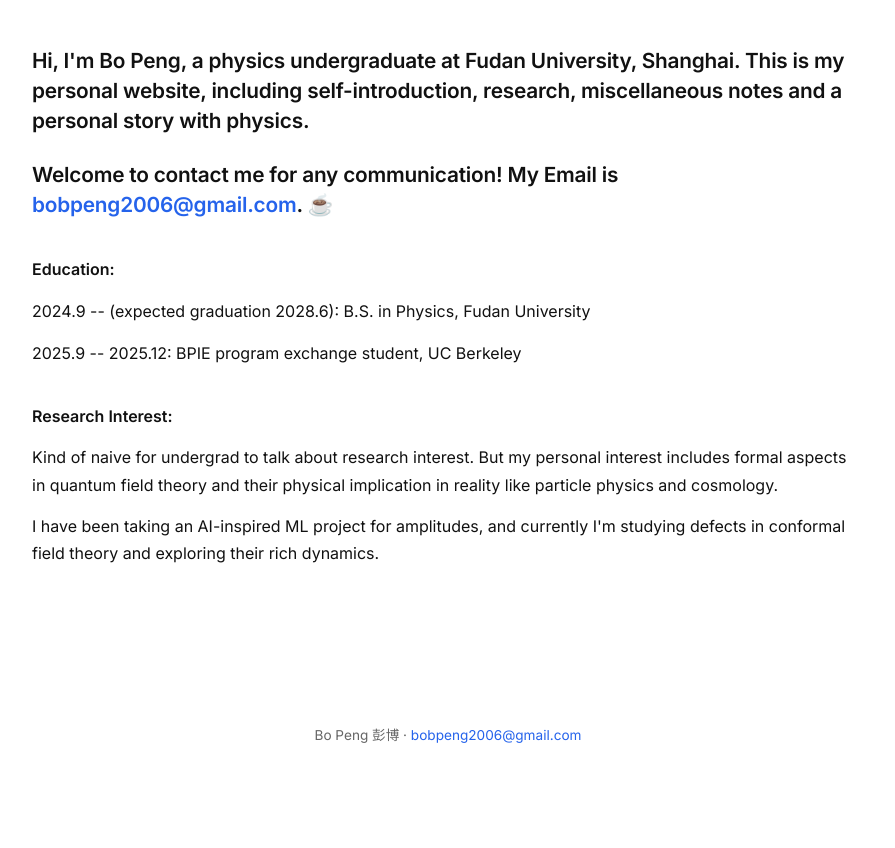
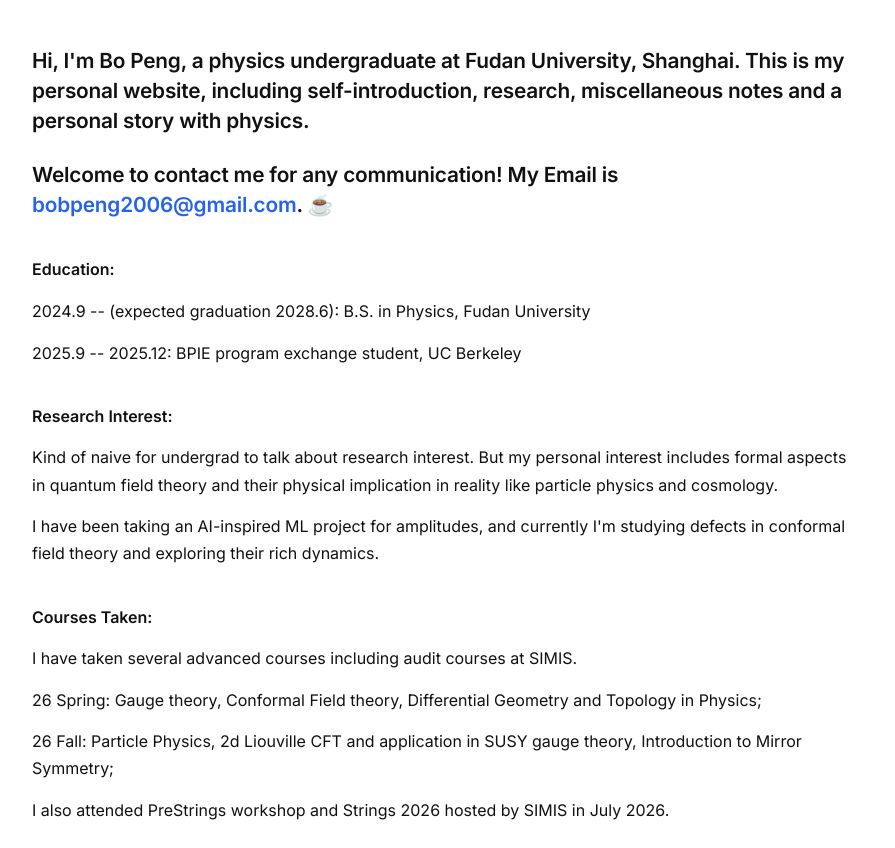
Before and after one commit to B0b-Peng/B0b-Peng.github.io, a plain HTML site: page index.html in a window 1280 px wide. Shown: the part 104-952 px from the top of the page, without its empty margins (192-1087 px from the left). Before the commit the page ends 898 px from the top, so only its background shows below. Drawn offline with Linux system fonts and the light colour scheme.

Commit message:
Update index.html

```diff
--- a/index.html
+++ b/index.html
@@ -38,6 +38,12 @@
     <p class="lead">Research Interest:</p>
     <p>Kind of naive for undergrad to talk about research interest. But my personal interest includes formal aspects in quantum field theory and their physical implication in reality like particle physics and cosmology.</p>
     <p>I have been taking an AI-inspired ML project for amplitudes, and currently I'm studying defects in conformal field theory and exploring their rich dynamics. </p>
+
+    <p class="lead">Courses Taken:</p>
+    <p> I have taken several advanced courses including audit courses at SIMIS.</p>
+    <p> 26 Spring: Gauge theory, Conformal Field theory, Differential Geometry and Topology in Physics;</p>
+    <p> 26 Fall: Particle Physics, 2d Liouville CFT and application in SUSY gauge theory, Introduction to Mirror Symmetry;</p>
+    <p> I also attended PreStrings workshop and Strings 2026 hosted by SIMIS in July 2026. </p>
   </main>
 
   <footer class="footer">
```
